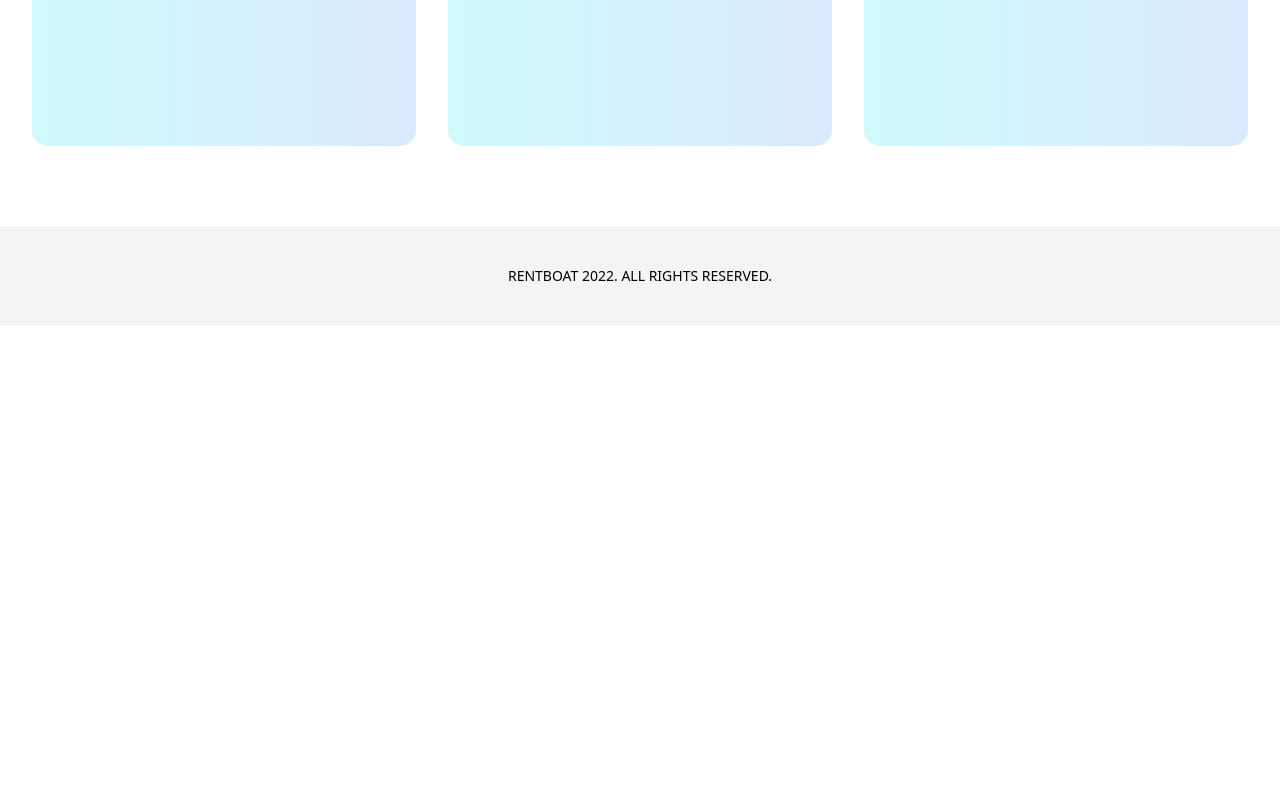
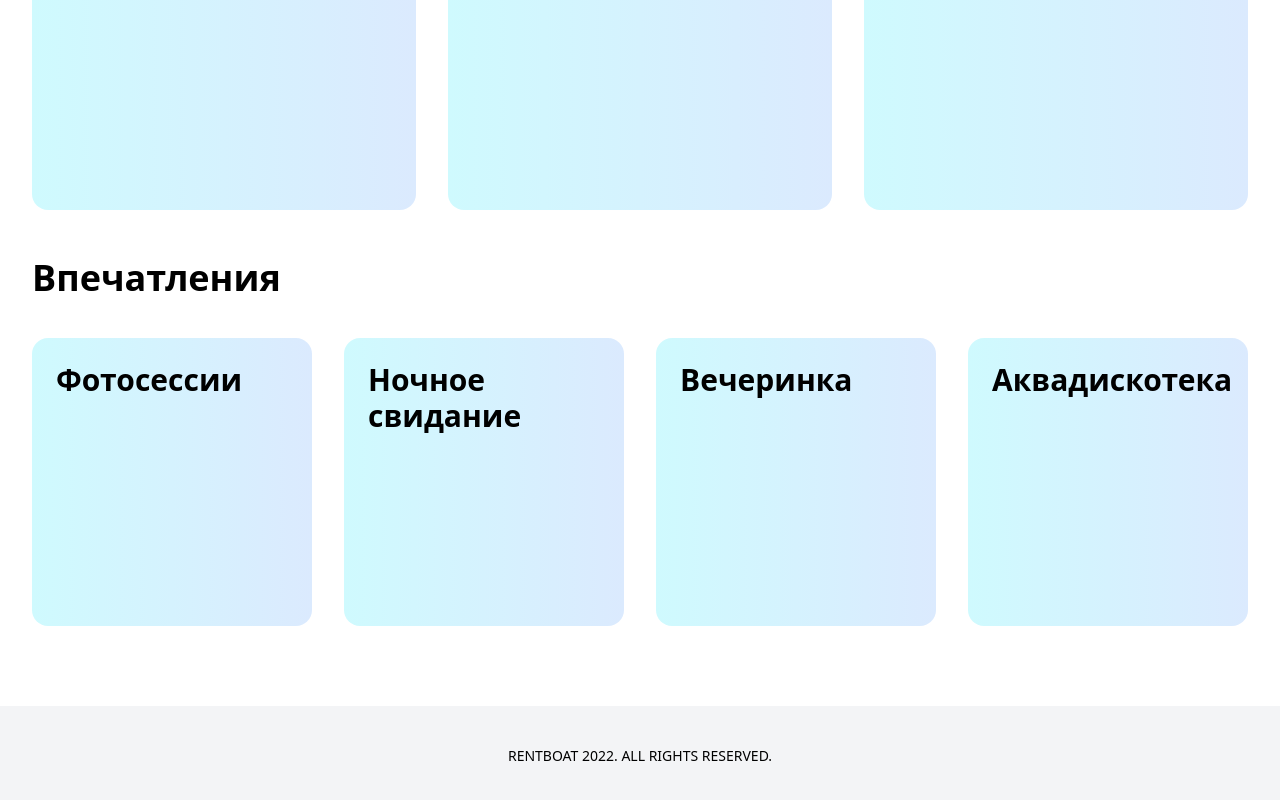
Before and after one commit to nvadeveloper/rent-boat-nextjs-frontend, a Next.js app: page / in a window 1280 px wide. Shown: the part 630-1430 px from the top of the page. Before the commit the page ends 956 px from the top, so only its background shows below. Built offline with nearby package versions, Linux system fonts and the light colour scheme.

Commit message:
first commit

```diff
--- /dev/null
+++ b/components/indexPage/Impression.js
@@ -0,0 +1,31 @@
+// import Link from "next/link"
+
+const Impression = () => {
+    return (
+        <>
+            <p className="text-4xl font-extrabold font-montserrat py-6 sm:pt-12 sm:pb-10">Впечатления</p>
+
+            <div className="grid grid-cols-1 sm:grid-cols-4 gap-8">
+
+                <div className="rounded-2xl p-6 bg-gradient-to-r from-cyan-100 to-blue-100 h-72">
+                    <p className="text-3xl font-extrabold font-montserrat">Фотосессии</p>
+                </div>
+
+                <div className="rounded-2xl p-6 bg-gradient-to-r from-cyan-100 to-blue-100 h-72">
+                    <p className="text-3xl font-extrabold font-montserrat">Ночное свидание</p>
+                </div>
+
+                <div className="rounded-2xl p-6 bg-gradient-to-r from-cyan-100 to-blue-100 h-72">
+                    <p className="text-3xl font-extrabold font-montserrat">Вечеринка</p>
+                </div>
+
+                <div className="rounded-2xl p-6 bg-gradient-to-r from-cyan-100 to-blue-100 h-72">
+                    <p className="text-3xl font-extrabold font-montserrat">Аквадискотека</p>
+                </div>
+
+            </div>
+        </>
+    )
+}
+
+export default Impression
--- a/pages/index.js
+++ b/pages/index.js
@@ -1,4 +1,5 @@
 import Link from "next/link"
+import Impression from "../components/indexPage/Impression"
 
 const Index = () => {
 
@@ -6,7 +7,7 @@ const Index = () => {
     <>
       <section className="container mx-auto px-4 sm:px-6 lg:px-8">
 
-        <p className="max-w-5xl mx-auto text-center text-4xl sm:text-6xl lg:text-8xl font-extrabold mt-10 mb-20 text-transparent bg-clip-text bg-gradient-to-r from-green-300 via-blue-500 to-purple-700">Откройте для себя совершенно новое путешествие!</p>
+        <p className="max-w-5xl mx-auto text-center text-4xl sm:text-6xl lg:text-8xl font-extrabold mt-10 mb-36 text-transparent bg-clip-text bg-gradient-to-r from-green-300 via-blue-500 to-purple-700">Откройте для себя совершенно новое путешествие!</p>
 
         <div className="grid grid-cols-1 sm:grid-cols-3 gap-8">
           <Link href='/boats'>
@@ -32,6 +33,7 @@ const Index = () => {
           </Link>
         </div>
 
+        <Impression />
 
       </section>
     </>
```
